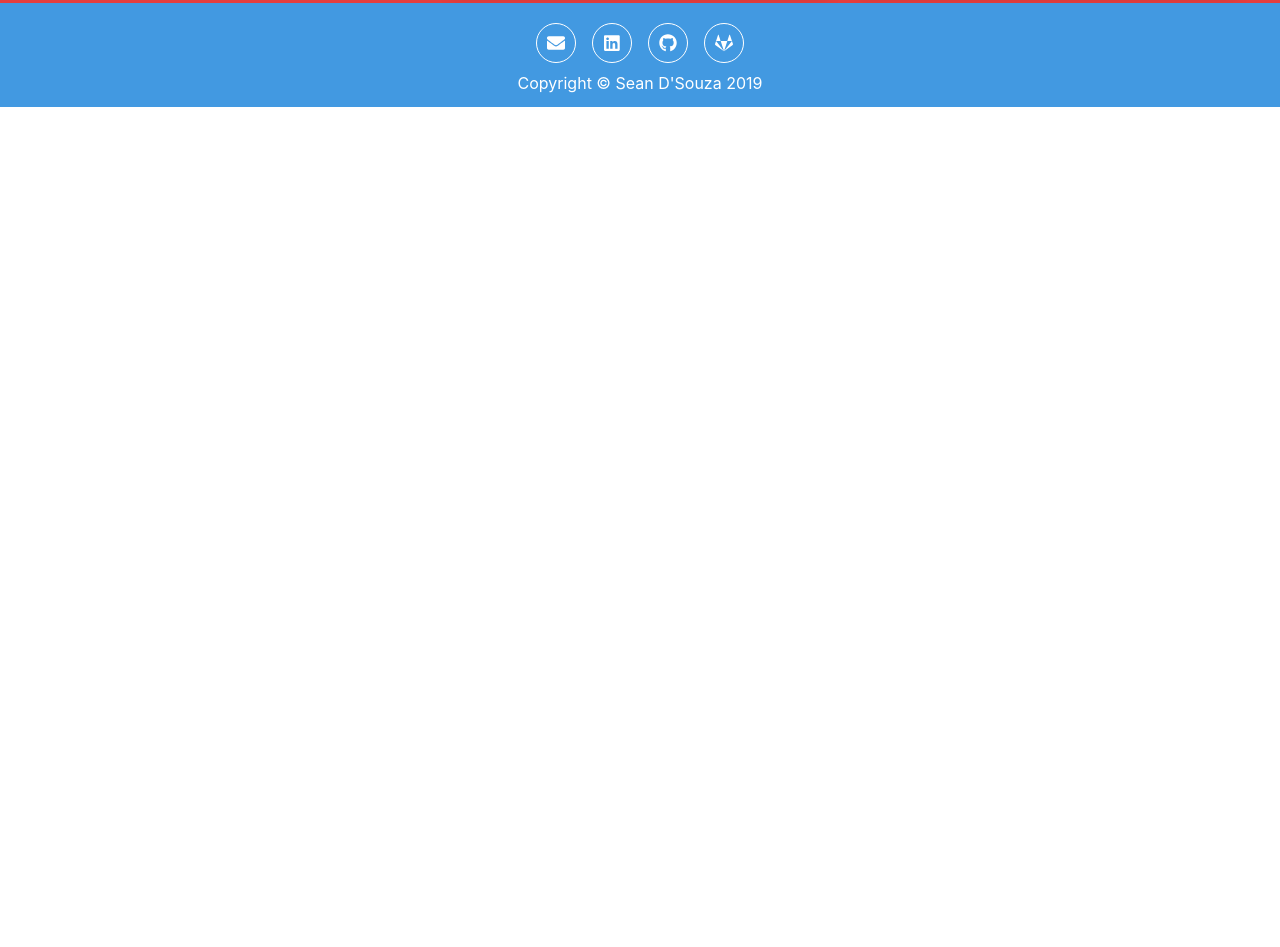
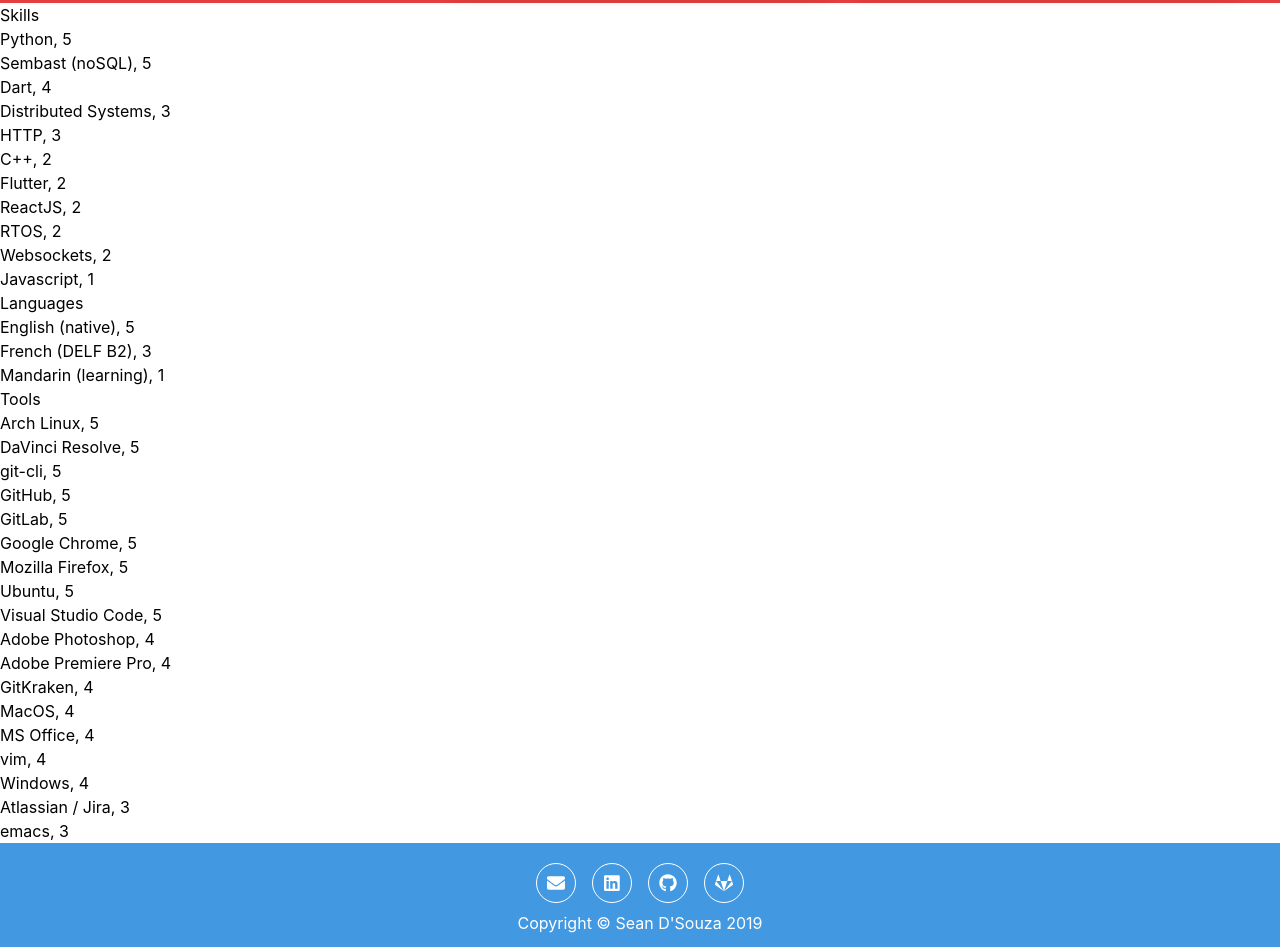
Before and after one commit to seendsouza/seendsouza.github.io, a React (Create React App) app: page / in a window 1280 px wide. Shown: the part 1180-2127 px from the top of the page. Before the commit the page ends 1287 px from the top, so only its background shows below. Built offline with nearby package versions, Linux system fonts and the light colour scheme.

Commit message:
feat: add ability subsection with logic

```diff
--- /dev/null
+++ b/src/components/Content/abilitysubsection.js
@@ -0,0 +1,39 @@
+import React from "react";
+
+class Ability extends React.Component {
+  render() {
+    return (
+      <div>
+        {this.props.name}, {this.props.rating}
+      </div>
+    );
+  }
+}
+
+export default class AbilitySubsection extends React.Component {
+  sortDict(unsortedProperties) {
+    var sortedProperties = [];
+    for (var i = 5; i > 0; i--) {
+      sortedProperties.push(this.sortAlphabetically(unsortedProperties, i));
+    }
+    return sortedProperties;
+  }
+  sortAlphabetically(obj, n) {
+    return obj
+      .filter(property => property.rating === n)
+      .sort((a, b) => a.name.localeCompare(b.name))
+      .map((property, key) => (
+        <Ability name={property.name} rating={property.rating} />
+      ));
+  }
+
+  render() {
+    var properties = this.sortDict(this.props.properties);
+    return (
+      <div>
+        <h2>{this.props.title}</h2>
+        <ul>{properties}</ul>
+      </div>
+    );
+  }
+}
--- a/src/components/Content/content.js
+++ b/src/components/Content/content.js
@@ -1,6 +1,7 @@
 import React from "react";
 import SectionIntro from "./sectionintro";
 import SectionProjects from "./sectionprojects";
+import SectionAbilities from "./sectionabilities";
 
 export default class Content extends React.Component {
   render() {
@@ -8,6 +9,7 @@
       <div class="w-full">
         <SectionIntro />
         <SectionProjects />
+        <SectionAbilities />
       </div>
     );
   }
--- /dev/null
+++ b/src/components/Content/sectionabilities.js
@@ -0,0 +1,55 @@
+import React from "react";
+import AbilitySubsection from "./abilitysubsection";
+
+export default class SectionAbilities extends React.Component {
+  constructor(props) {
+    super(props);
+    this.skills = [
+      { name: "Python", rating: 5 },
+      { name: "ReactJS", rating: 2 },
+      { name: "Dart", rating: 4 },
+      { name: "Flutter", rating: 2 },
+      { name: "Sembast (noSQL)", rating: 5 },
+      { name: "Javascript", rating: 1 },
+      { name: "Websockets", rating: 2 },
+      { name: "HTTP", rating: 3 },
+      { name: "C++", rating: 2 },
+      { name: "RTOS", rating: 2 },
+      { name: "Distributed Systems", rating: 3 }
+    ];
+    this.languages = [
+      { name: "English (native)", rating: 5 },
+      { name: "French (DELF B2)", rating: 3 },
+      { name: "Mandarin (learning)", rating: 1 }
+    ];
+    this.tools = [
+      { name: "Mozilla Firefox", rating: 5 },
+      { name: "Google Chrome", rating: 5 },
+      { name: "MS Office", rating: 4 },
+      { name: "vim", rating: 4 },
+      { name: "emacs", rating: 3 },
+      { name: "Adobe Premiere Pro", rating: 4 },
+      { name: "Adobe Photoshop", rating: 4 },
+      { name: "DaVinci Resolve", rating: 5 },
+      { name: "Visual Studio Code", rating: 5 },
+      { name: "git-cli", rating: 5 },
+      { name: "GitKraken", rating: 4 },
+      { name: "GitHub", rating: 5 },
+      { name: "GitLab", rating: 5 },
+      { name: "Atlassian / Jira", rating: 3 },
+      { name: "Arch Linux", rating: 5 },
+      { name: "Ubuntu", rating: 5 },
+      { name: "Windows", rating: 4 },
+      { name: "MacOS", rating: 4 }
+    ];
+  }
+  render() {
+    return (
+      <div>
+        <AbilitySubsection title="Skills" properties={this.skills} />
+        <AbilitySubsection title="Languages" properties={this.languages} />
+        <AbilitySubsection title="Tools" properties={this.tools} />
+      </div>
+    );
+  }
+}
```
